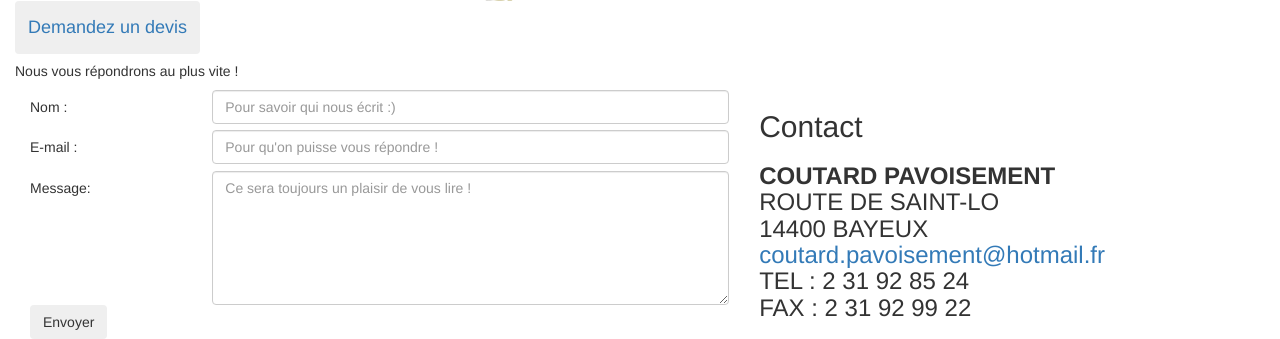
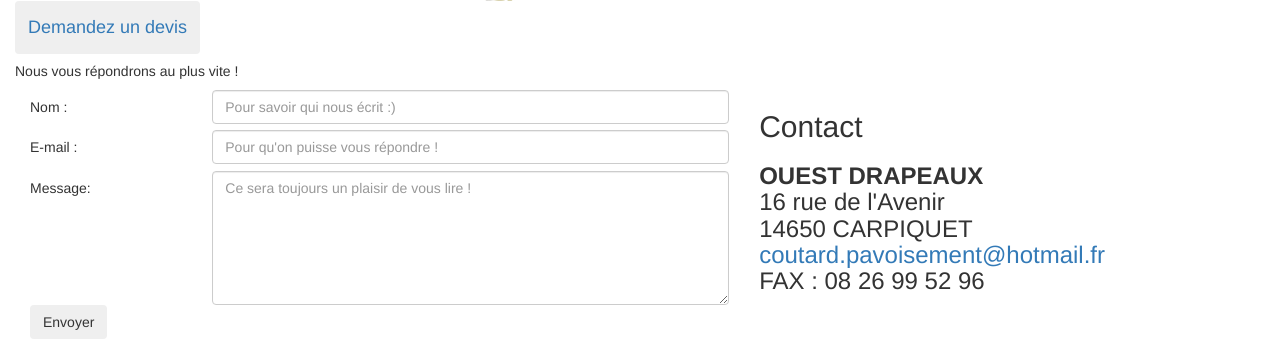
Before and after one commit to pablofaust/ouestdrapeaux, a PHP site: page /index.php in a window 1280 px wide; the page is wider, and only the part inside the window is pictured. Shown: the part 1282-1621 px from the top of that part. Run offline with PHP 8.4, Linux system fonts and the light colour scheme; some libraries are stand-ins or nearby versions.

Commit message:
Update contact

```diff
--- a/home/body.php
+++ b/home/body.php
@@ -10,12 +10,11 @@
 	<div class="wrapper-2">
 		 <div class="white-section visible-xs">
 		 	<h2>Contact</h2>
-		 	<h3><strong>COUTARD PAVOISEMENT</strong><br>
-		 		ROUTE DE SAINT-LO<br>
-		 		14400 BAYEUX<br>
-		 		<a href="mailto:coutard.pavoisement@hotmail.fr">coutard.pavoisement@hotmail.fr</a><br>
-		 		TEL : 2 31 92 85 24<br>
-		 		FAX : 2 31 92 99 22</h3>
+		 	<h3><strong>OUEST DRAPEAUX</strong><br>
+		 		16 rue de l'Avenir<br>
+		 		14650 Carpiquet<br>
+		 		<a href="mailto:coutard.pavoisement@hotmail.fr">ouestdrapeaux@hotmail.com</a><br>
+		 		FAX : 08 26 99 96</h3>
 		 </div>
 
 		<div class="row slider hidden-xs">
--- a/home/form.php
+++ b/home/form.php
@@ -36,12 +36,11 @@
   <div class="col-sm-5 column-2">
      <div class="contact hidden-xs">
       <h2>Contact</h2>
-      <h3><strong>COUTARD PAVOISEMENT</strong><br>
-        ROUTE DE SAINT-LO<br>
-        14400 BAYEUX<br>
+      <h3><strong>OUEST DRAPEAUX</strong><br>
+        16 rue de l'Avenir<br>
+        14650 CARPIQUET<br>
         <a href="mailto:coutard.pavoisement@hotmail.fr">coutard.pavoisement@hotmail.fr</a><br>
-        TEL : 2 31 92 85 24<br>
-        FAX : 2 31 92 99 22</h3>
+        FAX : 08 26 99 52 96</h3>
      </div>
   </div>
 
```
